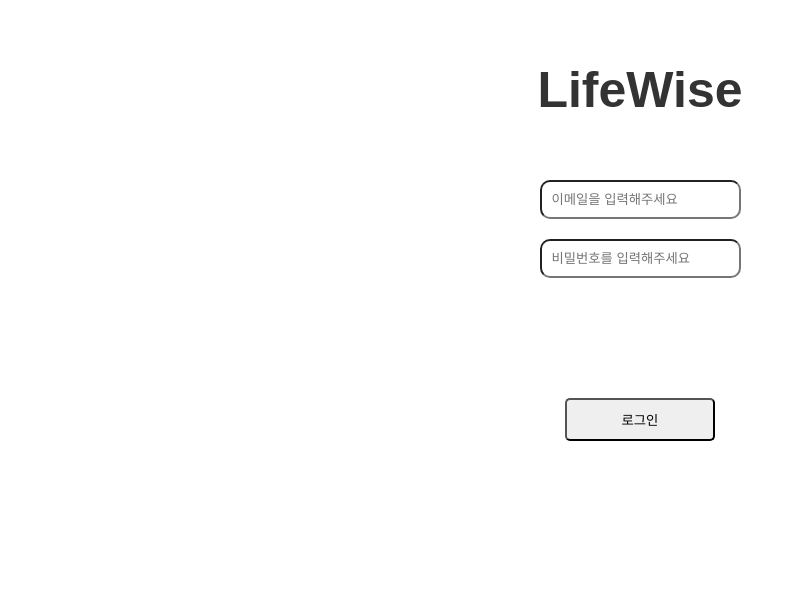
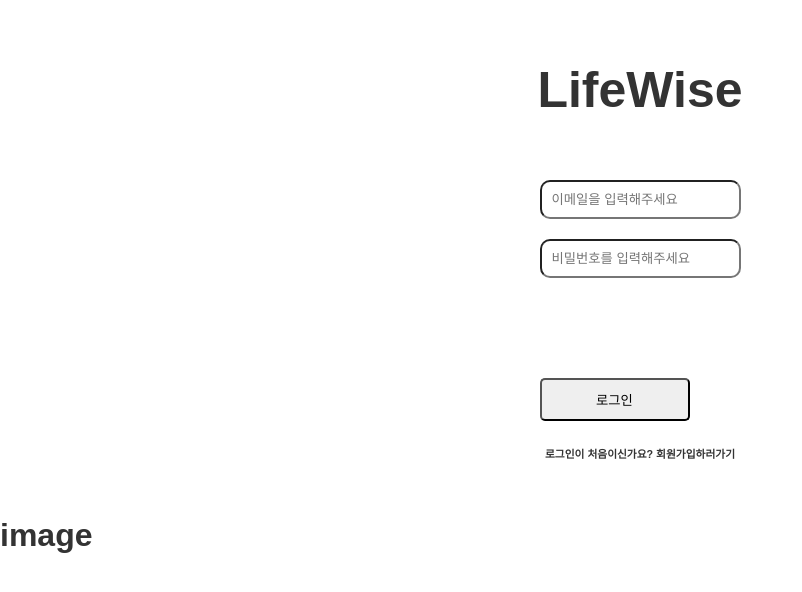
Before and after one commit to GDSC-Hongik/LifeWise-EuSha-web, a React (Vite) app: page /login in a window 1280 px wide. Shown: the top 592 px of the page, without its empty margins (0-802 px from the left). Built offline with nearby package versions, Linux system fonts and the light colour scheme.

Commit message:
feat: login 기능 구현

```diff
--- a/src/api/axiosInstance.js
+++ b/src/api/axiosInstance.js
@@ -1,51 +1,52 @@
+// axiosInstance.js
+// client가 어떠한 정보를 요청 할 때에도 더 편리하게
+// POST, GET, PUT, DELETE 요청을 보낼 수 있도록 하는 중앙장치
+// 코드의 간결화 목적
 import axios from "axios";
 
 const API = axios.create({
-  baseURL: "http://localhost:5000/api",
-  withCredentials: true, // ✅ RefreshToken 쿠키 자동 포함
+  baseURL: "http://AWS", // AWS주소 변경
+  withCredentials: true, // 쿠키에 저장된 refreshToken 자동 포함
 });
 
-// 요청 인터셉터: AccessToken 자동 추가
+// req/res이 서버로 가기 전에 중간에서 가로채서 수정할 수 있는 기능
+// 모든 API요청이 전송되기 전에 accessToken을 자동으로 추가.
 API.interceptors.request.use(
   (config) => {
-    const accessToken = localStorage.getItem("accessToken");
-    if (accessToken) {
-      config.headers["Authorization"] = `Bearer ${accessToken}`;
+    const token = localStorage.getItem("accessToken"); // localStorage에서 accessToken 가져오기
+    if (token) {
+      // accessToken이 있으면 Authorization 헤더에 추가
+      // 백엔드 서버는 이 Authorization 헤더를 보고, 인증된 사용자인지 확인
+      // Bearer ${token}은 JWT 토큰 방식에서 사용하는 인증 방식
+      config.headers["Authorization"] = `Bearer ${token}`;
     }
     return config;
   },
+  // 물어보기 (그러면 여기서 error가 발생하면 client에게 어떻게 보여지는 거야?)
   (error) => Promise.reject(error)
 );
 
-// 응답 인터셉터: AccessToken 만료 시 자동 갱신
+// accessToken이 만료되면 자동 갱신??
 API.interceptors.response.use(
   (response) => response,
   async (error) => {
-    const originalRequest = error.config;
-
-    // 401 에러 (AccessToken 만료)
-    if (error.response?.status === 401 && !originalRequest._retry) {
-      originalRequest._retry = true;
-
+    if (error.response && error.response.status === 401) {
+      // accessToken이 만료된 경우
       try {
-        // ✅ 서버에서 RefreshToken으로 새 AccessToken 요청
-        const res = await axios.post(
-          "http://localhost:5000/api/refresh",
+        const refreshResponse = await axios.post(
+          "http://AWS/members/refreshToken",
           {},
           { withCredentials: true }
         );
-
-        // ✅ 새 AccessToken 저장
-        localStorage.setItem("accessToken", res.data.accessToken);
-
-        // ✅ 기존 요청 재시도
-        originalRequest.headers[
+        localStorage.setItem("accessToken", refreshResponse.data.accessToken);
+        error.config.headers[
           "Authorization"
-        ] = `Bearer ${res.data.accessToken}`;
-        return API(originalRequest);
+        ] = `Bearer ${refreshResponse.data.accessToken}`;
+        return axios(error.config); // 실패했던 요청 재시도
       } catch (refreshError) {
-        console.error("Session expired. Please log in again.");
-        return Promise.reject(refreshError);
+        console.error("토큰 갱신 실패", refreshError);
+        localStorage.removeItem("accessToken");
+        window.location.href = "/login"; // 로그인 페이지로 이동
       }
     }
     return Promise.reject(error);
--- a/src/components/Login.jsx
+++ b/src/components/Login.jsx
@@ -1,51 +1,63 @@
+// Login.jsx
 import { useState } from "react";
-import { useNavigate } from "react-router-dom";
+import { Link, useNavigate } from "react-router-dom";
 import "./Login.css";
-import axios from "axios";
-import API from "../api/axiosInstance";
+import API from "../api/axiosInstance.js";
 
 const Login = () => {
   const [email, setEmail] = useState("");
   const [password, setPassword] = useState("");
   const navigate = useNavigate();
 
-  const login = () => {
-    axios
-      .post(
-        "http://localhost:5000/members/login", // 백앤드 로그인 API
-        { email, password },
-        { withCredentials: true }
-      )
-      .then((result) => {
-        console.log(result.data); // 확인용
-        if (result.status === 200) {
+  const login = async (e) => {
+    e.preventDefault(); // 폼 제출 시 페이지 reload 방지
+
+    try {
+      const result = await API.post(
+        "members/login", // AWS 서버 주소로 변경
+        { email, password }
+      );
+
+      // 정상 작동 확인용
+      console.log(result.data.accessToken);
+      console.log(result.data.refreshToken);
+      console.log(result.data.memberId);
+      console.log(result.data.membername);
+
+      if (result.data.accessToken && result.data.refreshToken) {
         localStorage.setItem("accessToken", result.data.accessToken);
-          navigate("/"); // 로그인 성공 시 홈페이지로 이동
+        localStorage.setItem("refreshToken", result.data.refreshToken);
+        localStorage.setItem("memberID", result.data.memberId);
+        localStorage.setItem("memberName", result.data.memberName);
+        navigate("/");
       }
-      })
-      .catch((error) => {
+    } catch (error) {
       console.error("로그인 실패", error);
-      });
+    }
   };
 
-  const handleEmail = (e) => {
+  const sethandleEmail = (e) => {
     setEmail(e.target.value);
   };
 
-  const handlePW = (e) => {
+  const sethandlePW = (e) => {
     setPassword(e.target.value);
   };
 
   return (
+    <div className="container">
       <div className="login">
         <div className="title">LifeWise</div>
+        <form onSubmit={login}>
+          {" "}
+          {/* form 태그 추가로 제출 처리 */}
           <div className="inputEmail">
             <input
               className="Email"
               type="text"
               placeholder="이메일을 입력해주세요"
               value={email}
-          onChange={handleEmail}
+              onChange={sethandleEmail}
             ></input>
           </div>
           <div className="inputPW">
@@ -54,11 +66,21 @@ const Login = () => {
               type="password"
               placeholder="비밀번호를 입력해주세요"
               value={password}
-          onChange={handlePW}
+              onChange={sethandlePW}
             ></input>
           </div>
           <div className="buttonWrap">
-        <button onClick={login}>로그인</button>
+            <button type="submit">로그인</button> {/* submit type으로 변경 */}
+          </div>
+        </form>
+        <div className="firstLogin">
+          <h6>
+            <Link to="/Signup">로그인이 처음이신가요? 회원가입하러가기</Link>
+          </h6>
+        </div>
+      </div>
+      <div className="image">
+        <h1>image</h1>
       </div>
     </div>
   );
```
Lines whose indentation alone changed are shown as unchanged.
